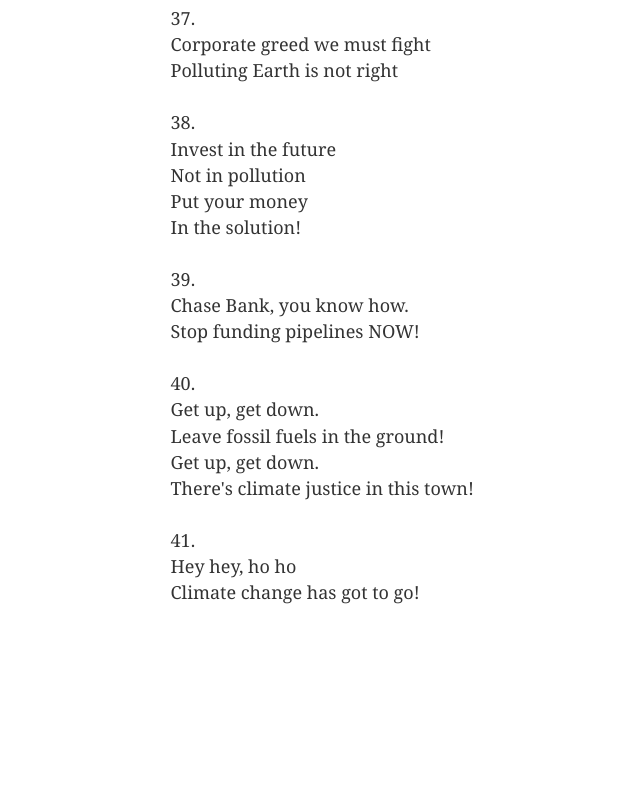
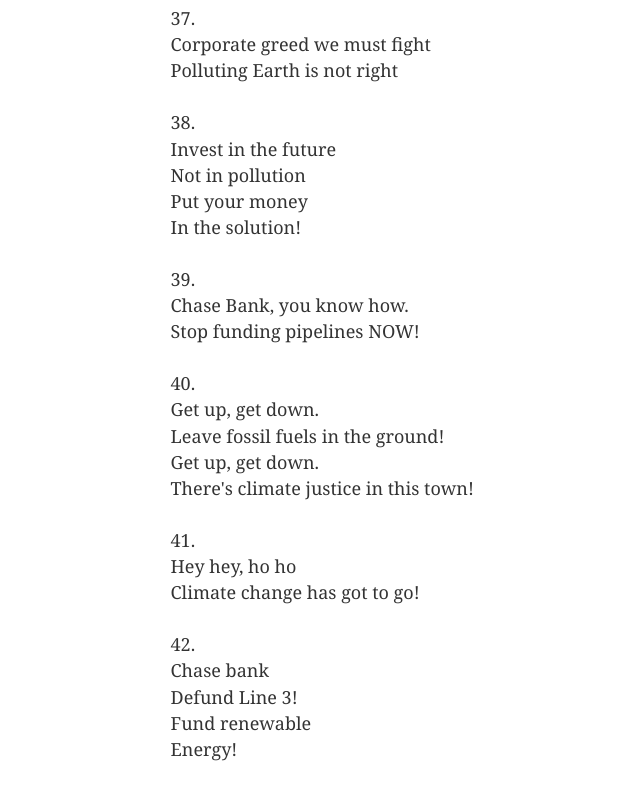
Before and after one commit to sophyphreak/chants, a Gatsby site: page / in a window 1280 px wide. Shown: the part 5754-6554 px from the top of the page, without its empty margins (9-649 px from the left). Before the commit the page ends 6411 px from the top, so only its background shows below. Built offline with nearby package versions, Linux system fonts and the light colour scheme; Gatsby itself is replaced by a stand-in of ours.

Commit message:
added bob's chant to end

```diff
--- a/src/pages/index.js
+++ b/src/pages/index.js
@@ -291,6 +291,16 @@
       Hey hey, ho ho <br />
       Climate change has got to go!
     </p>
+    <p>
+      42. <br />
+      Chase bank
+      <br />
+      Defund Line 3!
+      <br />
+      Fund renewable
+      <br />
+      Energy!
+    </p>
   </Layout>
 )
 
```
